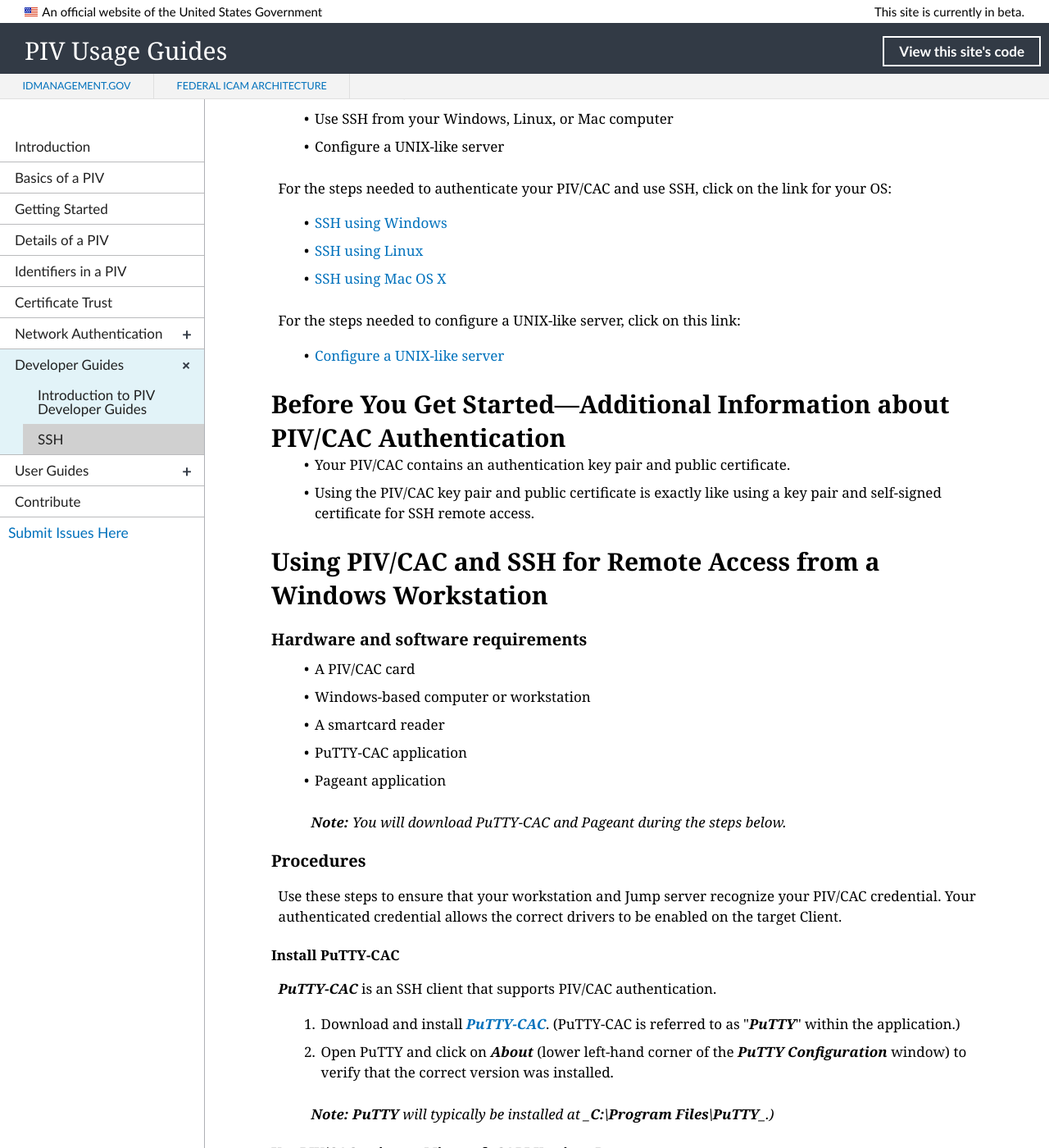
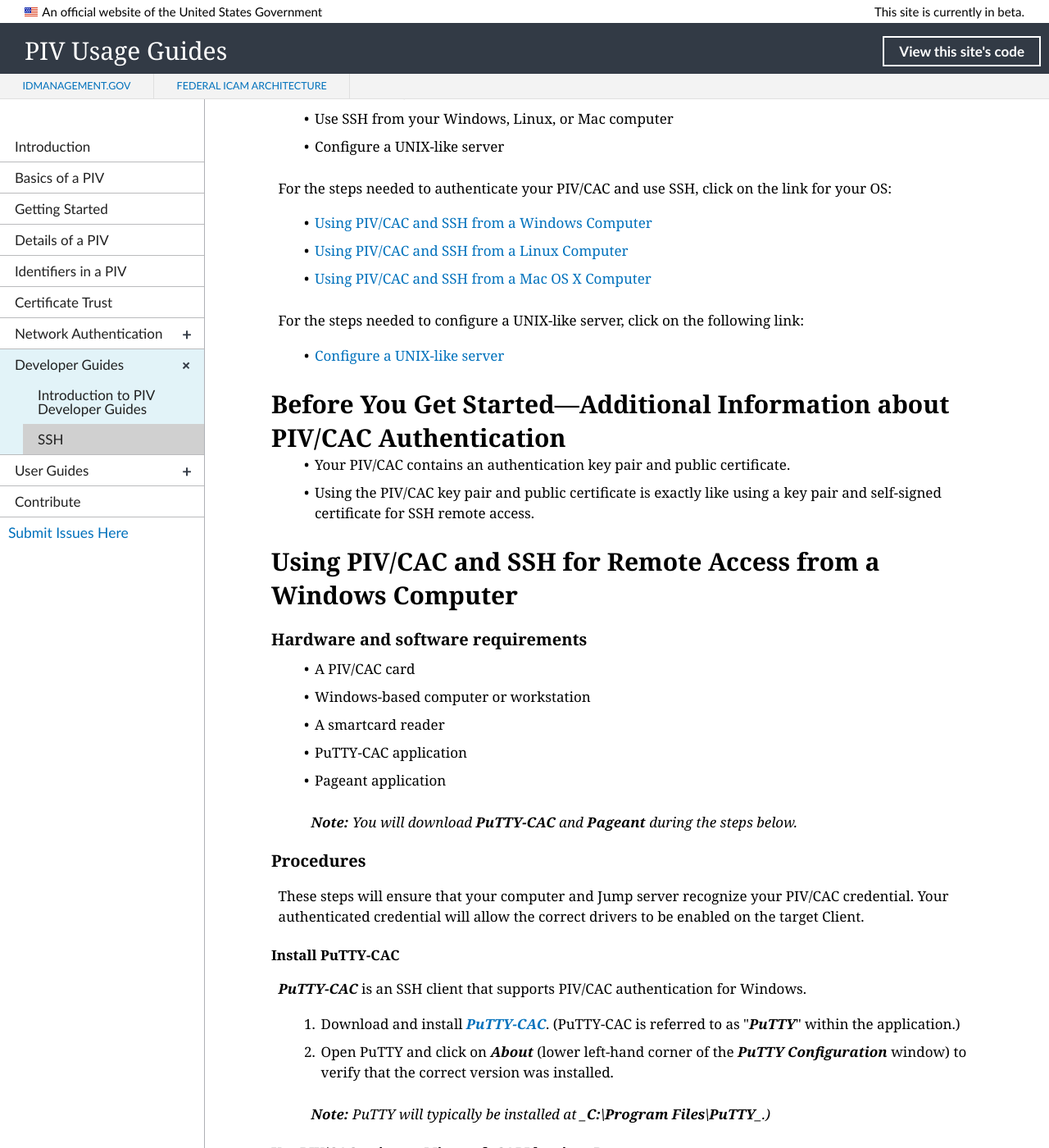
Before and after one commit to GSA/piv-guides, a Jekyll site: the page built from _devconfig/ssh.md, in a window 1280 px wide and 1400 px high, scrolled down 464 px. Shown: the whole window at 82% size. Built offline with Jekyll 4.4.1, drawn with Linux system fonts in a browser that asks for light colours; nearby versions of some CDN libraries; some of the changed text lies outside the part shown.

Commit message:
Update ssh.md

````diff
--- a/_devconfig/ssh.md
+++ b/_devconfig/ssh.md
@@ -17,11 +17,11 @@ This guide tells you how to:
 
 For the steps needed to authenticate your PIV/CAC and use SSH, click on the link for your OS:
 
-  * [SSH using Windows](#ssh-using-windows)
-  * [SSH using Linux](#ssh-using-linux)
-  * [SSH using Mac OS X](#ssh-using-mac-os-x)
+  * [Using PIV/CAC and SSH from a Windows Computer](#Using-PIV/CAC-and-SSH-for-Remote-Access-from-a-Windows-Computer)
+  * [Using PIV/CAC and SSH from a Linux Computer](#Using-PIV/CAC-and-SSH-for-Remote-Access-from-a-Linux-Computer)
+  * [Using PIV/CAC and SSH from a Mac OS X Computer](#Using-PIV/CAC-and-SSH-for-Remote-Access-from-a-Mac-OS-X-Computer)
 
-For the steps needed to configure a UNIX-like server, click on this link:
+For the steps needed to configure a UNIX-like server, click on the following link:
 
   * [Configure a UNIX-like server](#configure-a-unix-like-server)
 
@@ -30,7 +30,7 @@ For the steps needed to configure a UNIX-like server, click on this link:
   * Your PIV/CAC contains an authentication key pair and public certificate.
   * Using the PIV/CAC key pair and public certificate is exactly like using a key pair and self-signed certificate for SSH remote access.
 
-## Using PIV/CAC and SSH for Remote Access from a Windows Workstation
+## Using PIV/CAC and SSH for Remote Access from a Windows Computer
 
 ### Hardware and software requirements
 
@@ -40,58 +40,60 @@ For the steps needed to configure a UNIX-like server, click on this link:
 - PuTTY-CAC application
 - Pageant application
 
-> _**Note:**  You will download PuTTY-CAC and Pageant during the steps below._
+> _**Note:**  You will download **PuTTY-CAC** and **Pageant** during the steps below._
 
 ### Procedures
 
-Use these steps to ensure that your workstation and Jump server recognize your PIV/CAC credential. Your authenticated credential allows the correct drivers to be enabled on the target Client.
+These steps will ensure that your computer and Jump server recognize your PIV/CAC credential. Your authenticated credential will allow the correct drivers to be enabled on the target Client.
 
 #### Install PuTTY-CAC
 
-**_PuTTY-CAC_** is an SSH client that supports PIV/CAC authentication.
+**_PuTTY-CAC_** is an SSH client that supports PIV/CAC authentication for Windows.
 
-1. Download and install [**_PuTTY-CAC_**](https://github.com/NoMoreFood/putty-cac/releases). (PuTTY-CAC is referred to as &quot;**_PuTTY_**&quot; within the application.)
-2. Open PuTTY and click on **_About_** (lower left-hand corner of the **_PuTTY Configuration_** window) to verify that the correct version was installed.
+  1. Download and install [**_PuTTY-CAC_**](https://github.com/NoMoreFood/putty-cac/releases). (PuTTY-CAC is referred to as &quot;**_PuTTY_**&quot; within the application.)
+  2. Open PuTTY and click on **_About_** (lower left-hand corner of the **_PuTTY Configuration_** window) to verify that the correct version was installed.
 
-> _**Note:**  **PuTTY** will typically be installed at **_C:\Program Files\PuTTY_**.)_
+  > _**Note:**  PuTTY will typically be installed at **_C:\Program Files\PuTTY_**.)_
 
-#### Use PIV/CAC to insert Microsoft CAPI Key into Pageant
+#### Use PIV/CAC to insert Microsoft CAPI key into Pageant
 
-> **_CAPI_** is Microsoft's Crytographic Application Programming Interface. **_Pageant_** is an SSH authentication agent.
+  > **_CAPI_** is Microsoft's Crytographic Application Programming Interface. **_Pageant_** is an SSH authentication agent.
 
-1. Insert your **_PIV/CAC_** into the card reader.
-2. Open **_Windows Explorer_**.
-3. Open **_Pageant_** and go to **_C:_** &gt; **_Program Files_** &gt; **_PuTTY_** &gt; **_Pageant_**.
+  1. Insert your **_PIV/CAC_** into the smartcard reader.
+  2. Open **_Windows Explorer_**.
+  3. Open **_Pageant_** and go to **_C:_** &gt; **_Program Files_** &gt; **_PuTTY_** &gt; **_Pageant_**.
 
-> _A window will not open, but the **Pageant** icon will appear in the Windows taskbar at the bottom of the screen._
+  > _A window will not open, but the **Pageant** icon will appear in the Windows taskbar at the bottom of the screen._
 
-4. Right-click on the **_Pageant_** icon and select **_View Keys &amp; Certs_**.
+  4. Right-click on the **_Pageant_** icon and select **_View Keys &amp; Certs_**.
 
-> _The Pageant **Key/CAPI Cert List** window will open._
+  > _The Pageant **Key/CAPI Cert List** window will open._
 
-5. Click on **Add Cert**.
-6. Select your **Smart Card Logon** certificate from the **Windows Security** window.
-7. To verify that this is the correct certificate, click on the link, **Click here to view certificate properties**, and then click on **Details**.
-8. Locate and click on **Enhanced Key Usage**. You should see the **Smart Card Logon**. (This will mean that the certificate is the right type.)
+  5. Click on **Add Cert**.
+  6. Select your **Smart Card Logon** certificate from the **Windows Security** window.
+  7. To verify that this is the correct certificate, click on the link, **_Click here to view certificate properties_**, and then click on **Details**.
+  8. Locate and click on **Enhanced Key Usage**. You should see the **Smart Card Logon**. (This will mean that the certificate is the right type.)
 
-> _**Note:**  If multiple certificates exist, you may want to clear out the expired or revoked certificates._
+  > _**Note:**  If multiple certificates exist, you may want to clear the expired or revoked certificates._
 
-9. Click on **OK** to close the **Details** window.
-10. Click on the **Smart Card certificate** to highlight it, and then click on **OK**.
+  9. Click on **OK** to close the **Details** window.
+  10. Click on the **Smart Card certificate** to highlight it, and then click on **OK**.
 
-> _The Pageant window will populate with the certificate information._
+  > _The Pageant window will populate with the certificate information._
 
-11. Click on **Close**.
+  11. Click on **Close**.
 
-> _**Note:**  You'll need to re-add the certificate every time that you start **Pageant**._
+  > _**Note:**  You will need to re-add the certificate every time that you start Pageant._
 
 #### Configure PuTTY
 
-1. Right-click on the **Pageant** icon again from the Windows taskbar and select **New Session**.  (This will launch **PuTTY**.)
+1. Right-click on the **Pageant** icon from the Windows taskbar and select **New Session**.
 
-> _From within **PuTTY**, you'll need to set up a new profile._
+> _This will launch **PuTTY**._
 
-2. Enter the **IP address** of your _Jump server_ in the **Host Name (or IP address)** textbox and follow the remaining steps below.  (If you already have a profile set up, select it, and click on the **Load** button.)
+2. From within PuTTY, set up a new profile. Enter the **IP address** of your _Jump server_ in the **Host Name (or IP address)** textbox and follow the remaining steps below.  (If you already have a profile set up, select it, and click on the **Load** button.)
+
+<b>STOPPED HERE</b>
 
 > _**Note:**  If you want to create new profiles for multiple Jump servers, you'll need to repeat the following steps for each profile._
 
@@ -157,7 +159,7 @@ Use these steps to ensure that your workstation and Jump server recognize your P
 			ssh -I /usr/lib64/opensc-pkcs11.so <remote-host>
         ```
 
-  3. At the PIV card password prompt, enter your **PIN**. You should see remote-host shell prompt.
+  3. At the PIV card password prompt, enter your **PIN**. You should see the **_remote-host shell prompt_**.
 
   > **Note:**  The card reader may flash. **Do not** remove the PIV card until the login process has been completed.
 
````
Also changed, not shown: other parts of _devconfig/ssh.md (+1 -1 lines).
